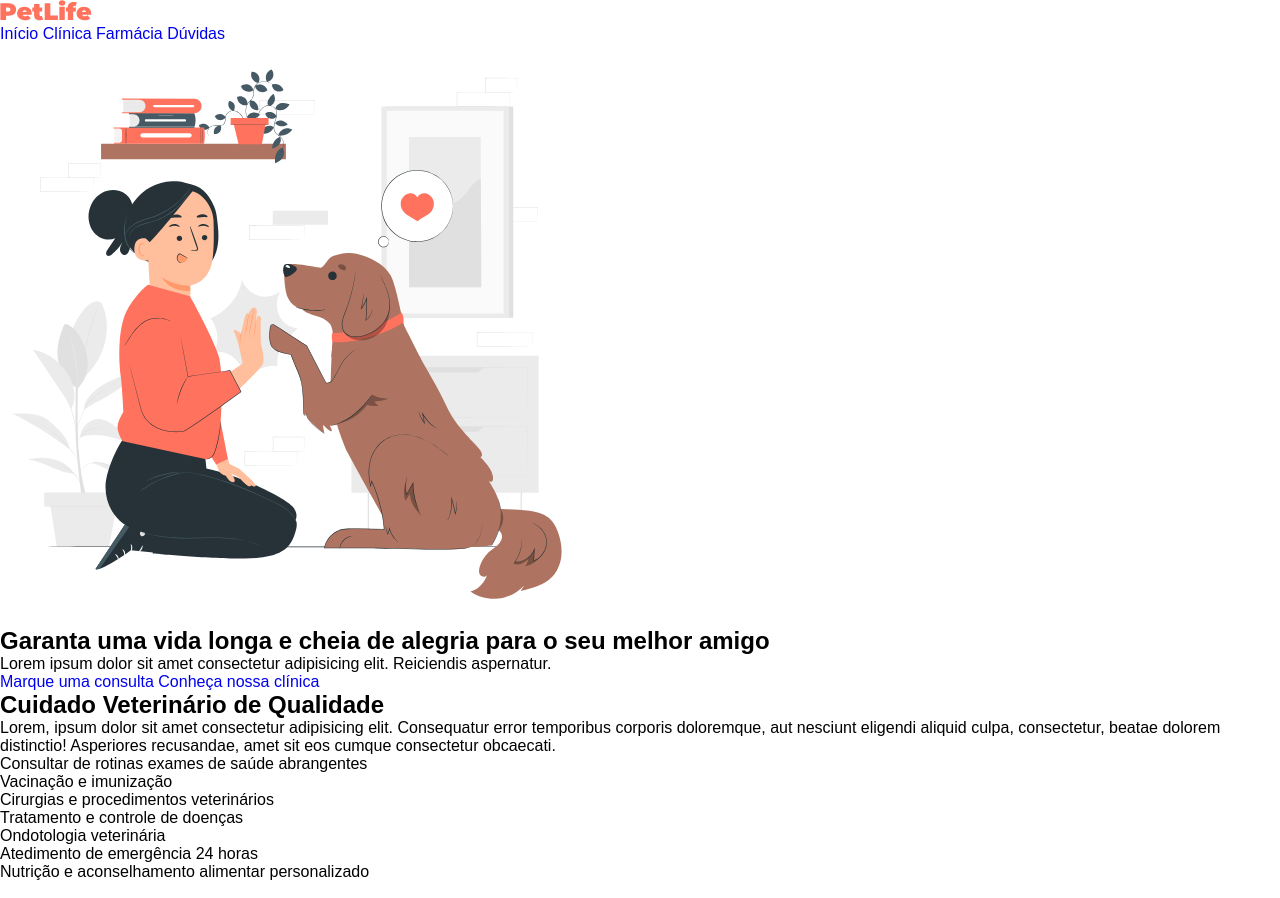
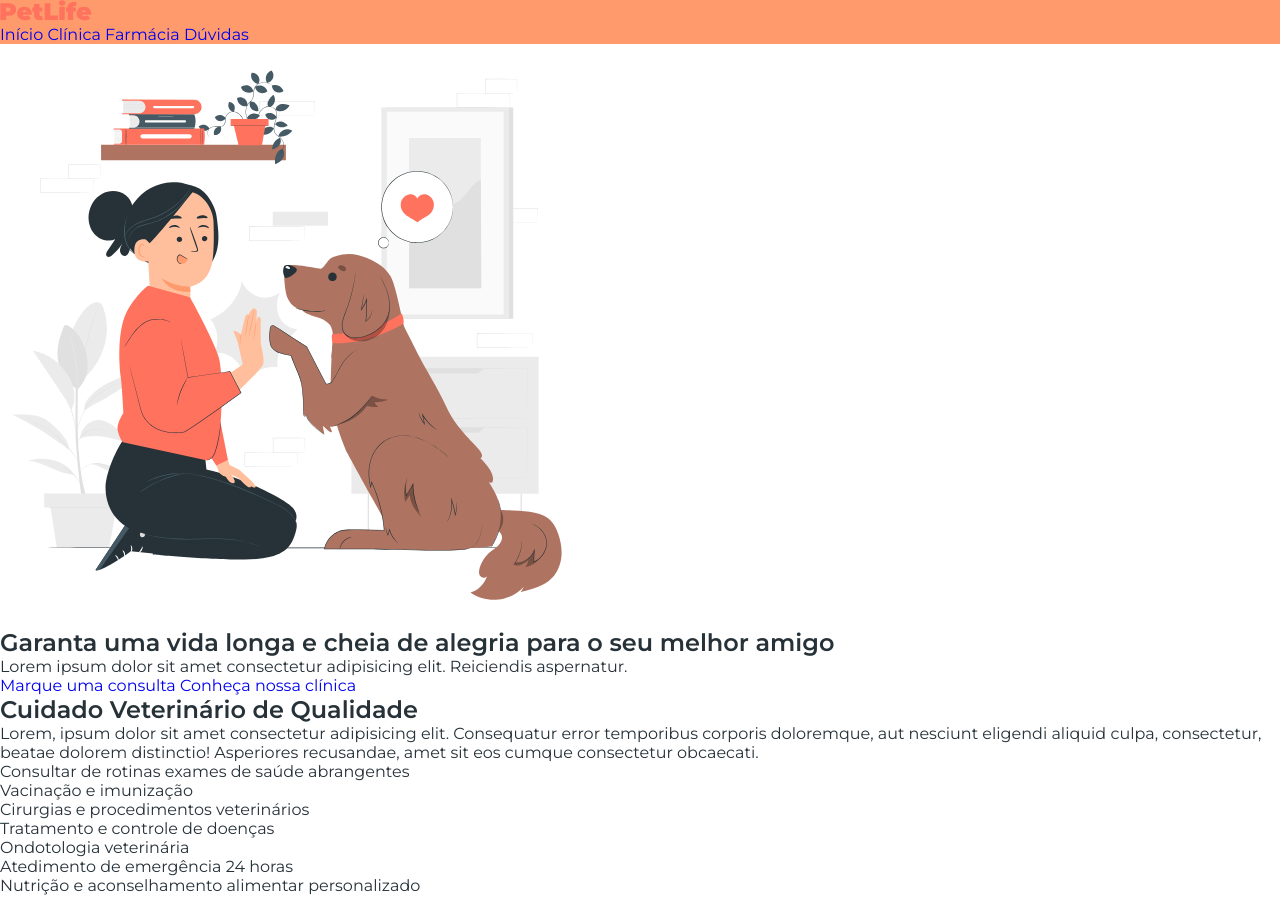
Before and after one commit to danilojduarte/PetLife, a plain HTML site: page index.html in a window 1280 px wide. Shown: the top 898 px of the page. Drawn offline with Linux system fonts and the light colour scheme.

Commit message:
Aplicando estilização css

```diff
--- a/index.html
+++ b/index.html
@@ -4,8 +4,11 @@
 <head>
     <meta charset="UTF-8">
     <meta name="viewport" content="width=device-width, initial-scale=1.0">
+
     <!-- Link Google Fonts -->
-
+    <link rel="preconnect" href="https://fonts.googleapis.com">
+    <link rel="preconnect" href="https://fonts.gstatic.com" crossorigin>
+    <link href="https://fonts.googleapis.com/css2?family=Montserrat:wght@100;400;600&display=swap" rel="stylesheet">
 
     <!-- Link Css -->
     <link rel="stylesheet" href="styles/style.css">
@@ -146,7 +149,7 @@
                 WhatsApp: <a href="https://wa.me/5584987915406" target="_blank">(84) 98791-5406</a>
             </p>
             <p>
-                Email: <a href="mailto:"danilojoseduarte@gmail.com">danilojoseduarte@gmail.com</a>
+                Email: <a href="mailto:" danilojoseduarte@gmail.com">danilojoseduarte@gmail.com</a>
             </p>
             <p>
                 Endereço: Rua Rosa Filomena, Nº 123 - Cenntro
@@ -154,7 +157,8 @@
         </div>
     </footer>
     <div>
-        Desenvolvido por <a href="https://www.linkedin.com/in/danilo-jos%C3%A9-duarte-0b38a61a9" target="_blank">🖖Danilo J Duarte</a>
+        Desenvolvido por <a href="https://www.linkedin.com/in/danilo-jos%C3%A9-duarte-0b38a61a9"
+            target="_blank">🖖Danilo J Duarte</a>
     </div>
 </body>
 
--- a/styles/style.css
+++ b/styles/style.css
@@ -4,5 +4,14 @@
     box-sizing: border-box;
     list-style: none;
     text-decoration: none;
-    font-family: sans-serif;
+    font-family: 'Montserrat', sans-serif;
 }
+
+body {
+    color: #263138;
+}
+
+
+header {
+    background-color: #ff9a6c;
+}
```
